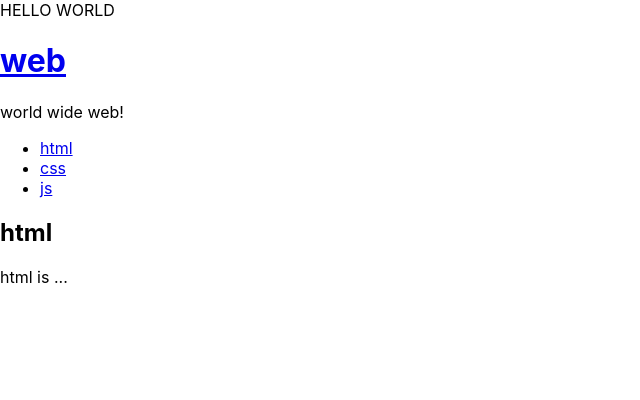
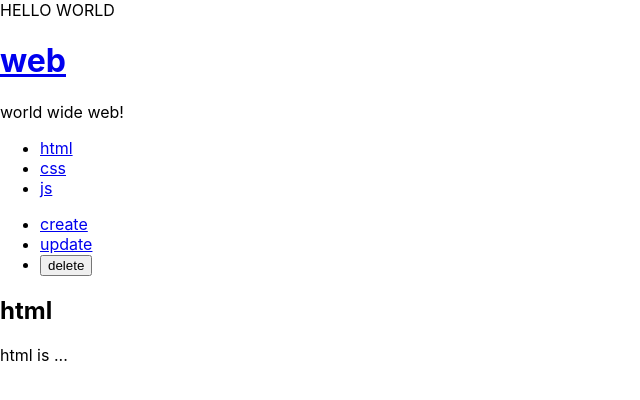
Before and after one commit to na-jae-young/react-app, a React (Create React App) app: page / in a window 1280 px wide. Shown: the top 400 px of the page, without its empty margins (0-640 px from the left). Built offline with nearby package versions, Linux system fonts and the light colour scheme.

Commit message:
create  구현     ,  control.js   state mode 변경 함수 이벤트 구현

```diff
--- a/src/App.js
+++ b/src/App.js
@@ -5,7 +5,7 @@
 import Content from './conponent/Content';
 import Toc from './conponent/Toc';
 import Subject from './conponent/Subject';
-
+import Control from './conponent/Control';
 
 class App extends Component{
   constructor(props){
@@ -60,8 +60,12 @@
             this.setState({mode:'read'})
             this.setState({selected_id:Number(id)})
           }.bind(this)}>
-
         </Toc>
+        <Control onChangeMode={function(_mode){
+          this.setState({
+            mode:_mode
+          })
+        }.bind(this)}></Control>
         <Content title={_title} desc={_desc}></Content>
       </div>
     );
--- /dev/null
+++ b/src/conponent/Control.js
@@ -0,0 +1,27 @@
+
+import React, {Component}from 'react';
+
+class Control extends Component{
+    render(){
+      return(
+        <ul>
+          <li><a href="/create" onClick={function(e){
+            e.preventDefault()
+            this.props.onChangeMode('create')
+          }.bind(this)}>create</a></li>
+          <li><a href="/update" onClick={function(e){
+            e.preventDefault()
+            this.props.onChangeMode('update')
+          }.bind(this)}>update</a></li>
+          <li><input type='button' value="delete" onClick={function(e){
+            e.preventDefault()
+            this.props.onChangeMode('delete')
+          }.bind(this)}></input></li>
+        </ul>
+      )
+    }
+  }
+
+
+
+  export default Control;
```
